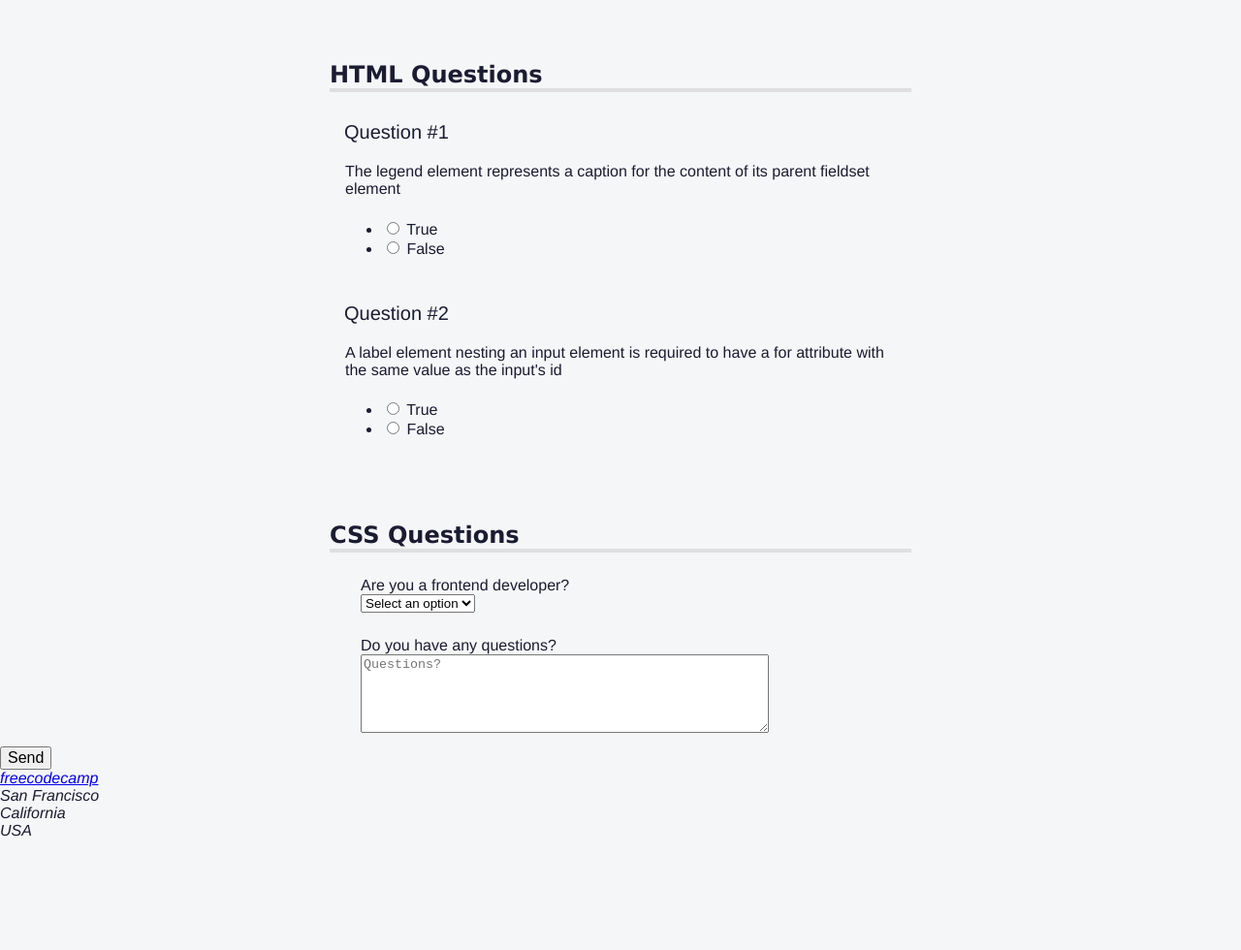
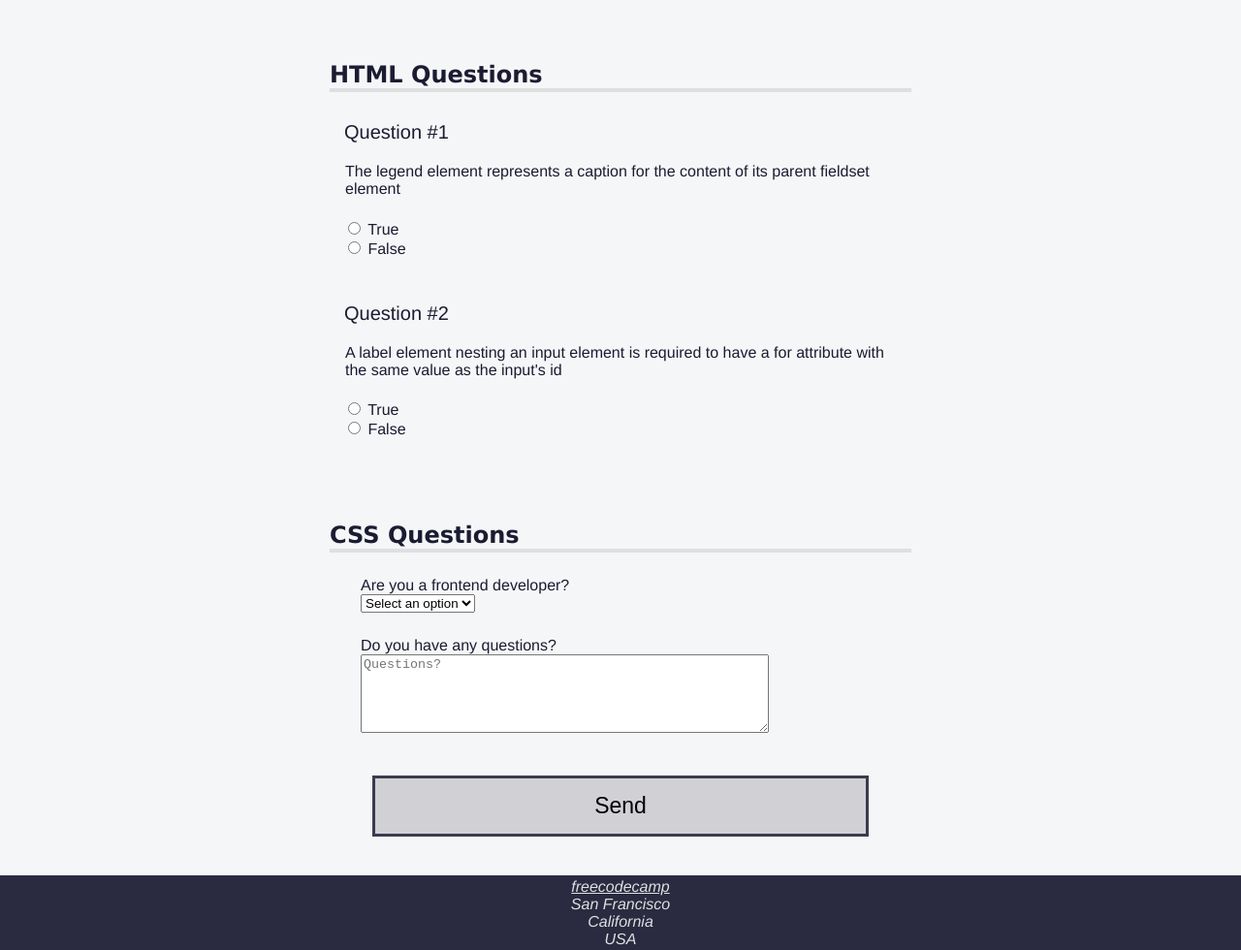
Before and after one commit to bp4924/accessibility-quiz, a plain HTML site: page index.html in a window 1280 px wide. Shown: the part 246-1226 px from the top of the page at 97% size. Before the commit the page ends 1112 px from the top, so only its background shows below. Drawn offline with Linux system fonts and the light colour scheme.

Commit message:
final styling and access keys

```diff
--- a/index.html
+++ b/index.html
@@ -18,13 +18,13 @@
       <nav>
         <ul>
           <li>
-            <a href="#student-info">INFO</a>
+            <a href="#student-info" accesskey="i">INFO</a>
           </li>
           <li>
-            <a href="#html-questions">HTML</a>
+            <a href="#html-questions" accesskey="h">HTML</a>
           </li>
           <li>
-            <a href="#css-questions">CSS</a>
+            <a href="#css-questions" accesskey="c">CSS</a>
           </li>
         </ul>
       </nav>
@@ -156,7 +156,7 @@
             </div>
           </div>
         </section>
-        <input type="submit" id="submit" value="Send" />
+        <button type="submit" id="submit" value="Send">Send</button>
       </form>
     </main>
     <footer>
--- a/styles.css
+++ b/styles.css
@@ -1,3 +1,9 @@
+@media (prefers-reduced-motion: no-preference) {
+  * {
+    scroll-behavior: smooth;
+  }
+}
+
 body {
   background: #f5f6f7;
   color: #1b1b32;
@@ -142,3 +148,34 @@ p {
   border: none;
   padding-bottom: 0;
 }
+
+.answers-list {
+  list-style: none;
+  padding: 0;
+}
+
+button {
+  display: block;
+  margin: 40px auto;
+  width: 40%;
+  padding: 15px;
+  font-size: 23px;
+  background: #d0d0d5;
+  border: 3px solid #3b3b4f;
+}
+
+footer {
+  background-color: #2a2a40;
+  display: flex;
+  justify-content: center;
+}
+
+footer,
+footer a {
+  color: #dfdfe2;
+}
+
+address {
+  padding: 2.5px;
+  text-align: center;
+}
```
